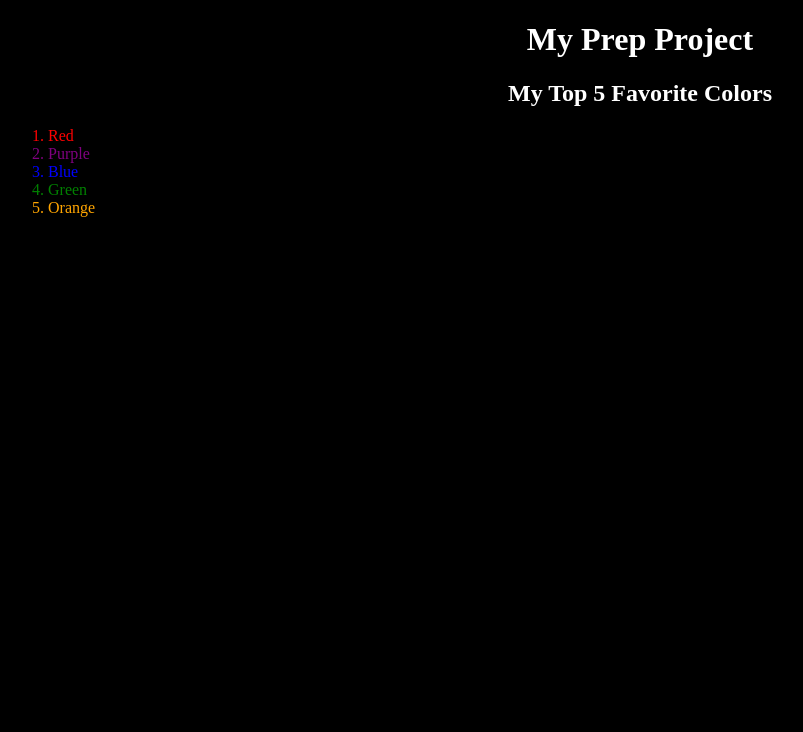
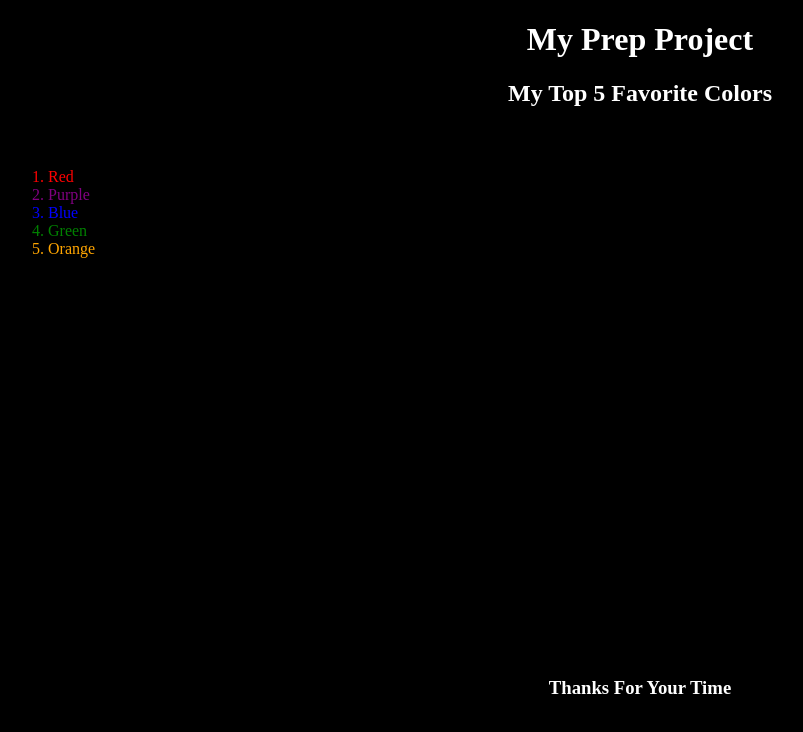
Before and after one commit to TH8359/prep-project, a plain HTML site: page index.html in a window 1280 px wide. Shown: the whole page, without its empty margins (0-803 px from the left). Drawn offline with Linux system fonts and the light colour scheme.

Commit message:
add new text

```diff
--- a/script.js
+++ b/script.js
@@ -1,3 +1,7 @@
 const h2 = document.createElement("h2");
 h2.textContent = "My Top 5 Favorite Colors";
 document.querySelector("body").appendChild(h2);
+
+const h3 = document.createElement("h3")
+h3.textContent = "Thanks For Your Time"
+document.querySelector("body").appendChild(h3)
--- a/style.css
+++ b/style.css
@@ -26,4 +26,11 @@ body {
             color: orange;
         }
     }
+
+    h3{
+        color: white;
+        text-align: center;
+        position: relative;
+        top: 550px;
+    }
   }
```
